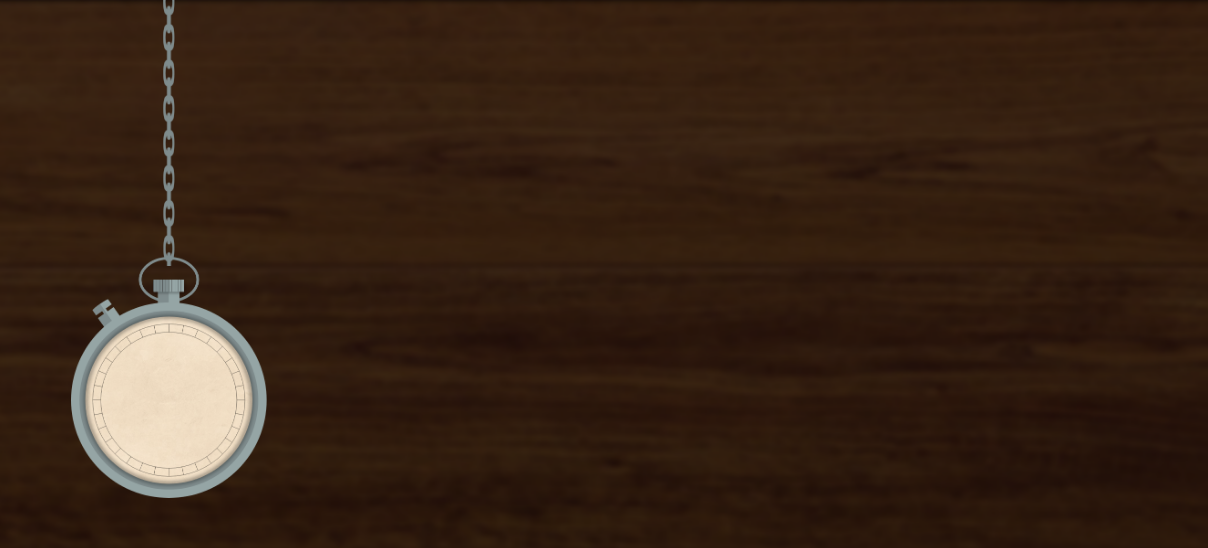
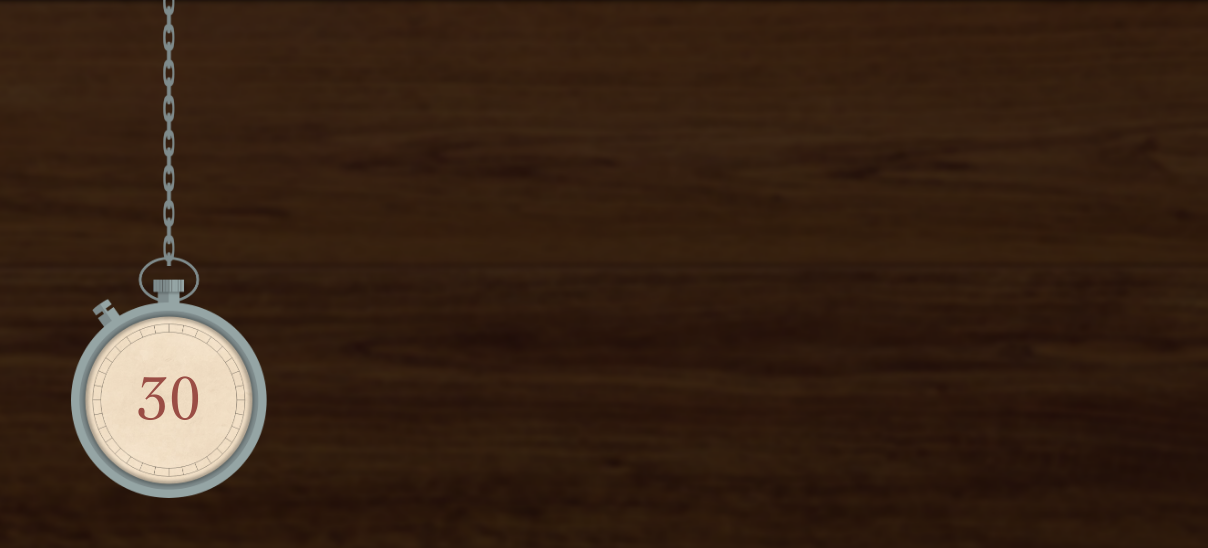
Before and after one commit to jarnethorrez/vaneycksview, an Electron app: page index.html in a window 1208 px wide. Shown: the top 548 px of the page. Drawn offline with Linux system fonts and the light colour scheme.

Commit message:
added Cochin + timer

```diff
--- /dev/null
+++ b/css/fonts.css
@@ -0,0 +1,15 @@
+@font-face {
+  font-family: 'Cochin';
+  src: url('../assets/fonts/cochin-regular.woff2') format('woff2'),
+       url('../assets/fonts/cochin-regular.woff') format('woff'),
+       url('../assets/fonts/cochin-regular.ttf') format('truetype');
+  font-weight: regular;
+}
+
+@font-face {
+  font-family: 'Cochin';
+  src: url('../assets/fonts/cochin-bold.woff2') format('woff2'),
+       url('../assets/fonts/cochin-bold.woff') format('woff'),
+       url('../assets/fonts/cochin-bold.ttf') format('truetype');
+  font-weight: bold;
+}
--- a/css/main.css
+++ b/css/main.css
@@ -1,16 +1,34 @@
 @import "reset.css";
+@import "fonts.css";
 @import "vars.css";
 
 body {
   background: url(../assets/img/bg.png) no-repeat center center fixed;
   background-size: cover;
+  box-sizing: border-box;
+  font-size: 62.5%;
 }
 
 .clock {
   width: 28%;
+  display: grid;
+  grid-template-columns: 100%;
+  grid-template-rows: 6fr 4fr;
 }
 
 .clock img {
   width: 58%;
   margin: 0 21%;
+  grid-column: 1 / span 1;
+  grid-row: 1 / span 2;
 }
+
+.clock .timer {
+  font-family: 'Cochin';
+  color: var(--DarkRed);
+  font-size: 4rem;
+  text-align: center;
+  grid-column: 1 / span 1;
+  grid-row: 2 / span 1;
+  align-self: center;
+}
--- a/css/vars.css
+++ b/css/vars.css
@@ -1,4 +1,4 @@
 :root {
-  --DarkRed: #fc0d1b;
+  --DarkRed: #9A4D45;
   --DarkBrown: #090406;
 )
--- a/js/classes/clock.js
+++ b/js/classes/clock.js
@@ -1,16 +1,24 @@
 class Clock {
 
-  constructor() {
-    console.log(`hallo ik ben een klokje`);
+  constructor(seconds) {
+    this.secondsLeft = seconds;
   }
 
   draw() {
+    // Get div with class clock from DOM
     const $clockDiv = document.querySelector(`.clock`);
 
+    // create the image element for the Clock
     const $clock = document.createElement(`img`);
     $clock.src="assets/img/clock3.png";
 
+    // create the seconds
+    const $timer = document.createElement(`p`);
+    $timer.classList.add(`timer`);
+    $timer.innerText = this.secondsLeft;
+
     $clockDiv.appendChild($clock);
+    $clockDiv.appendChild($timer);
   }
 
 }
--- a/js/script.js
+++ b/js/script.js
@@ -3,7 +3,7 @@ const Clock = require('./js/classes/clock');
 const init = () => {
     console.log(`init called from script.js`);
 
-    let c = new Clock();
+    let c = new Clock(30);
     c.draw();
 }
 
```
Also changed, not shown: assets/fonts/Cochin-bold.ttf (added), assets/fonts/Cochin-bold.woff (added), assets/fonts/Cochin-bold.woff2 (added), assets/fonts/Cochin-regular.ttf (added), assets/fonts/Cochin-regular.woff (added), assets/fonts/Cochin-regular.woff2 (added), 1 other file.
